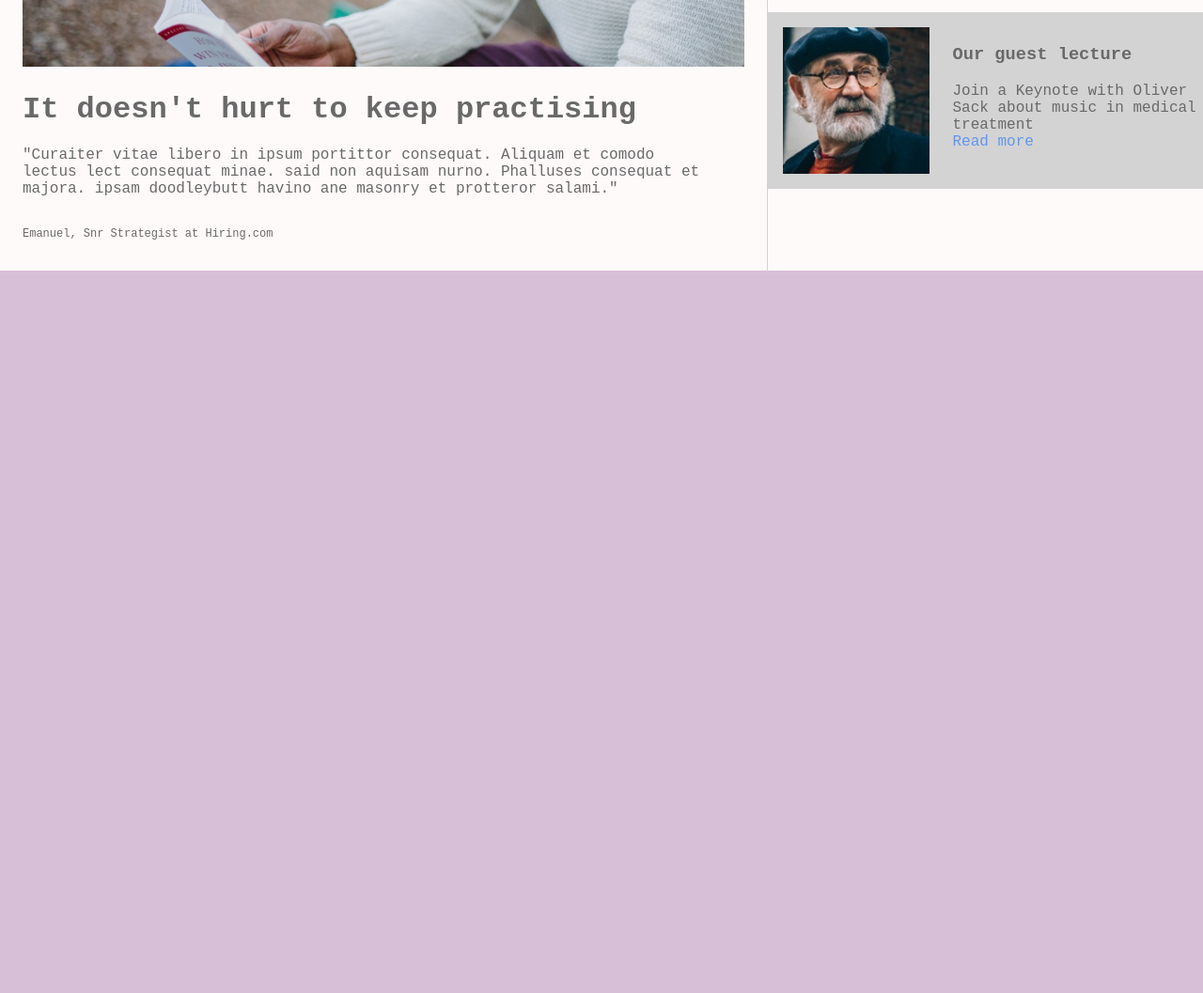
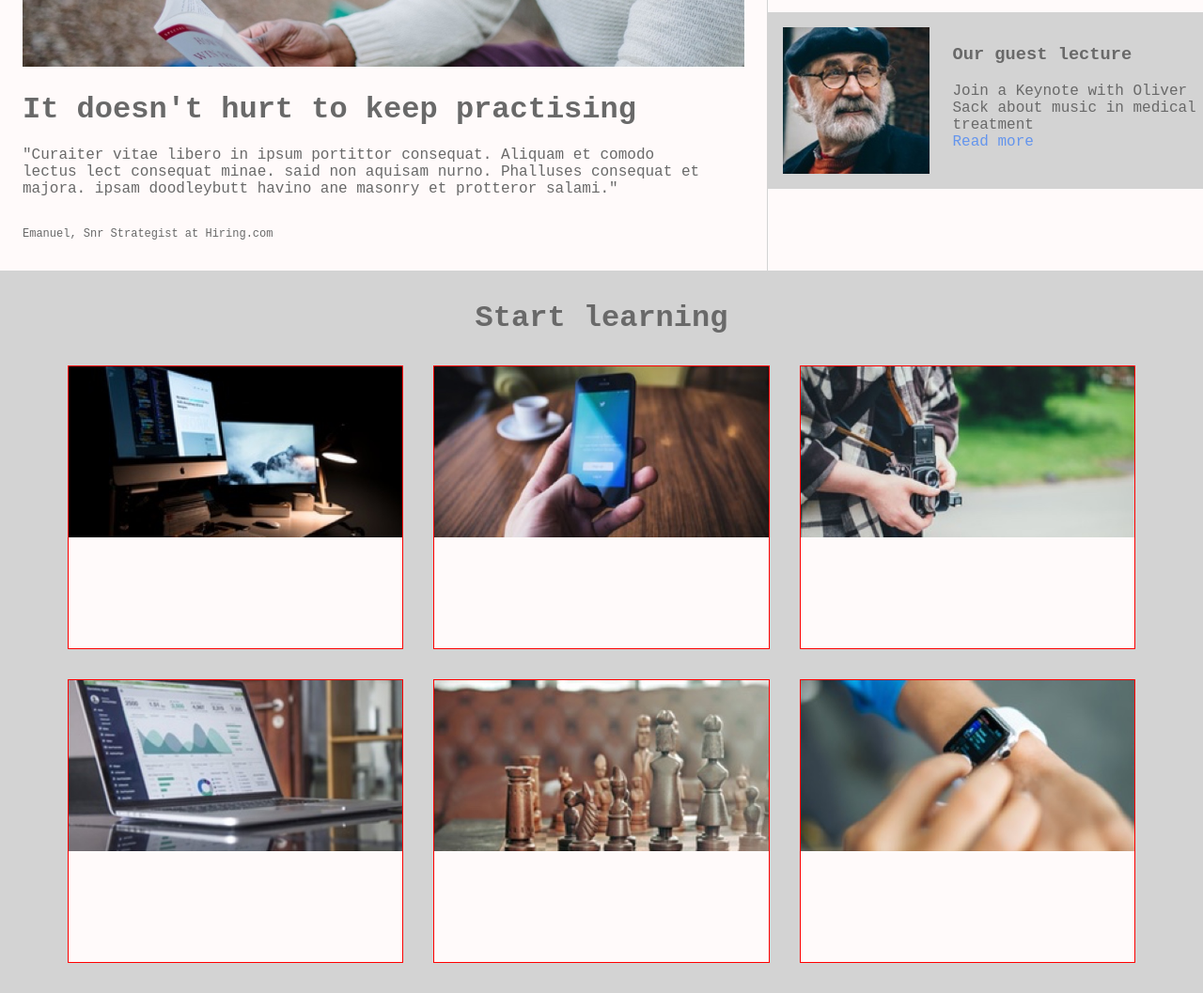
Before and after one commit to chriseves/colmar, a plain HTML site: page index.html in a window 1280 px wide. Shown: the part 1078-2135 px from the top of the page at 94% size. Before the commit the page ends 1366 px from the top, so only its background shows below. Drawn offline with Linux system fonts and the light colour scheme; files that its build step writes are made by us from their sources; files whose address does not match are found by name.

Commit message:
added course boxes and images

```diff
--- a/index.html
+++ b/index.html
@@ -67,10 +67,32 @@
                 <a class="read-more" href="#">Read more</a>
             </div>
         </div>
-
     </div>
 
-
+    <!-- courses section -->
+    <h1 class="learn">Start learning</h1>
+    <div class="courses">
+        <div class="subject">
+            <img src="/Users/chrisophereves/codecademy/projects/colmar/resources/images/course-software.jpg" alt="">
+        </div>
+        <div class="subject">
+            <img src="/Users/chrisophereves/codecademy/projects/colmar/resources/images/course-computer-art.jpg" alt="">
+        </div>
+        <div class="subject">
+            <img src="/Users/chrisophereves/codecademy/projects/colmar/resources/images/course-design.jpg" alt="">
+        </div>
+    </div>
+    <div class="courses">
+        <div class="subject">
+            <img src="/Users/chrisophereves/codecademy/projects/colmar/resources/images/course-data.jpg" alt="">
+        </div>
+        <div class="subject">
+            <img src="/Users/chrisophereves/codecademy/projects/colmar/resources/images/course-business.jpg" alt="">
+        </div>
+        <div class="subject">
+            <img src="/Users/chrisophereves/codecademy/projects/colmar/resources/images/course-marketing.jpg" alt="">
+        </div>
+    </div>
 
 
 </body>
--- a/resources/css/styles.css
+++ b/resources/css/styles.css
@@ -193,3 +193,42 @@ nav a {
 .box-right .text {
     padding-bottom: 8px;
 }
+
+    /* courses section */
+
+.learn {
+    color: dimgray;
+    text-align: center;
+    background-color: lightgray;
+    padding: 32px 0px;
+    margin-top: 0;
+    margin-bottom: 0;
+}
+
+.courses {
+    display: flex;
+    flex-wrap: wrap;
+    padding-left: 72px;
+    padding-right: 72px;
+    background-color: lightgray;
+    margin-top: 0;
+    justify-content: flex-start;
+}
+
+.subject {
+    background-color: snow;
+    flex: 1;
+    height: 300px;
+    border: red solid 1px;
+    margin-bottom: 32px;
+}
+
+.subject:nth-of-type(2) {
+    margin-left: 32px;
+    margin-right: 32px;
+}
+
+.subject img {
+    max-width: 100%;
+    height: auto;
+}
```
